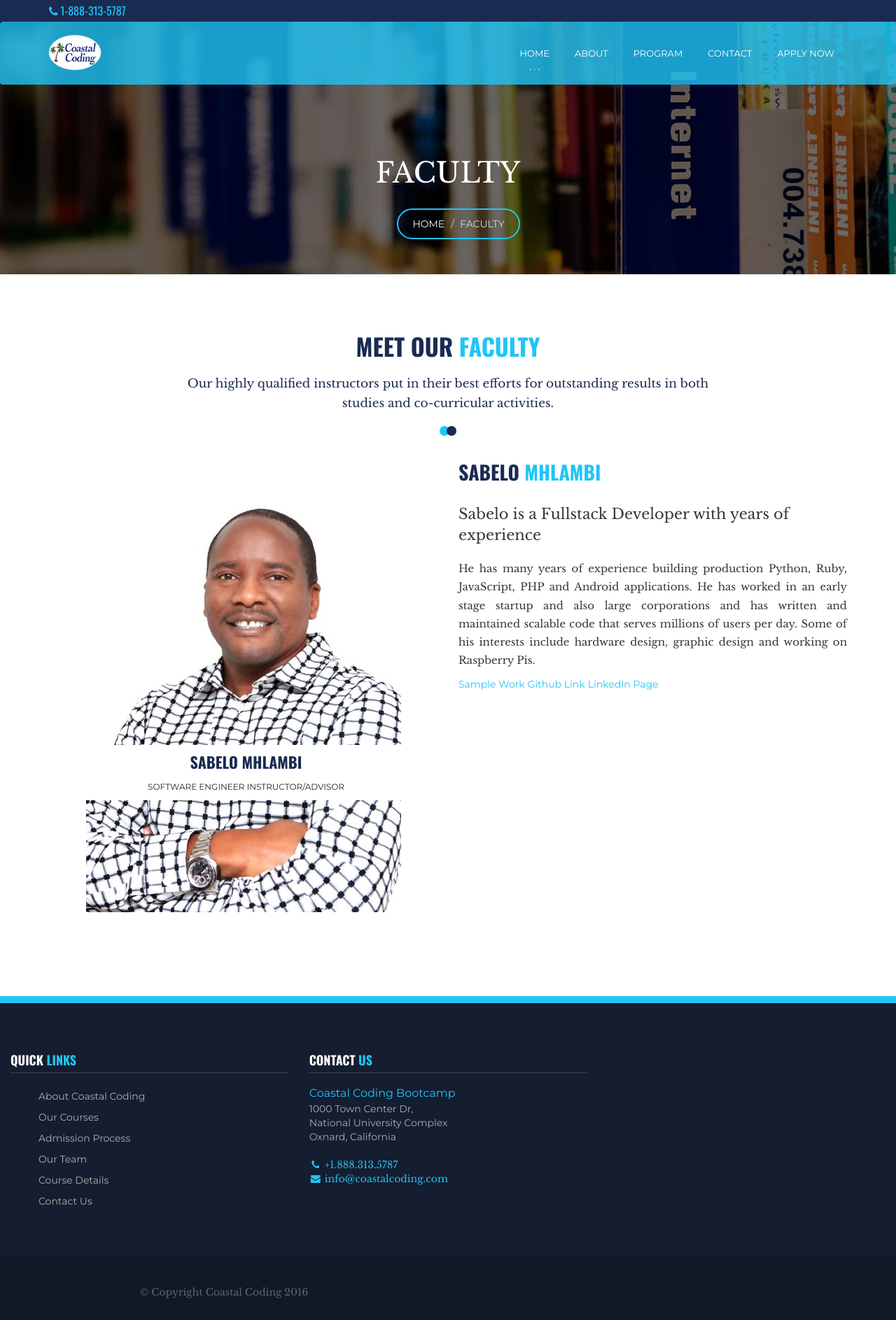
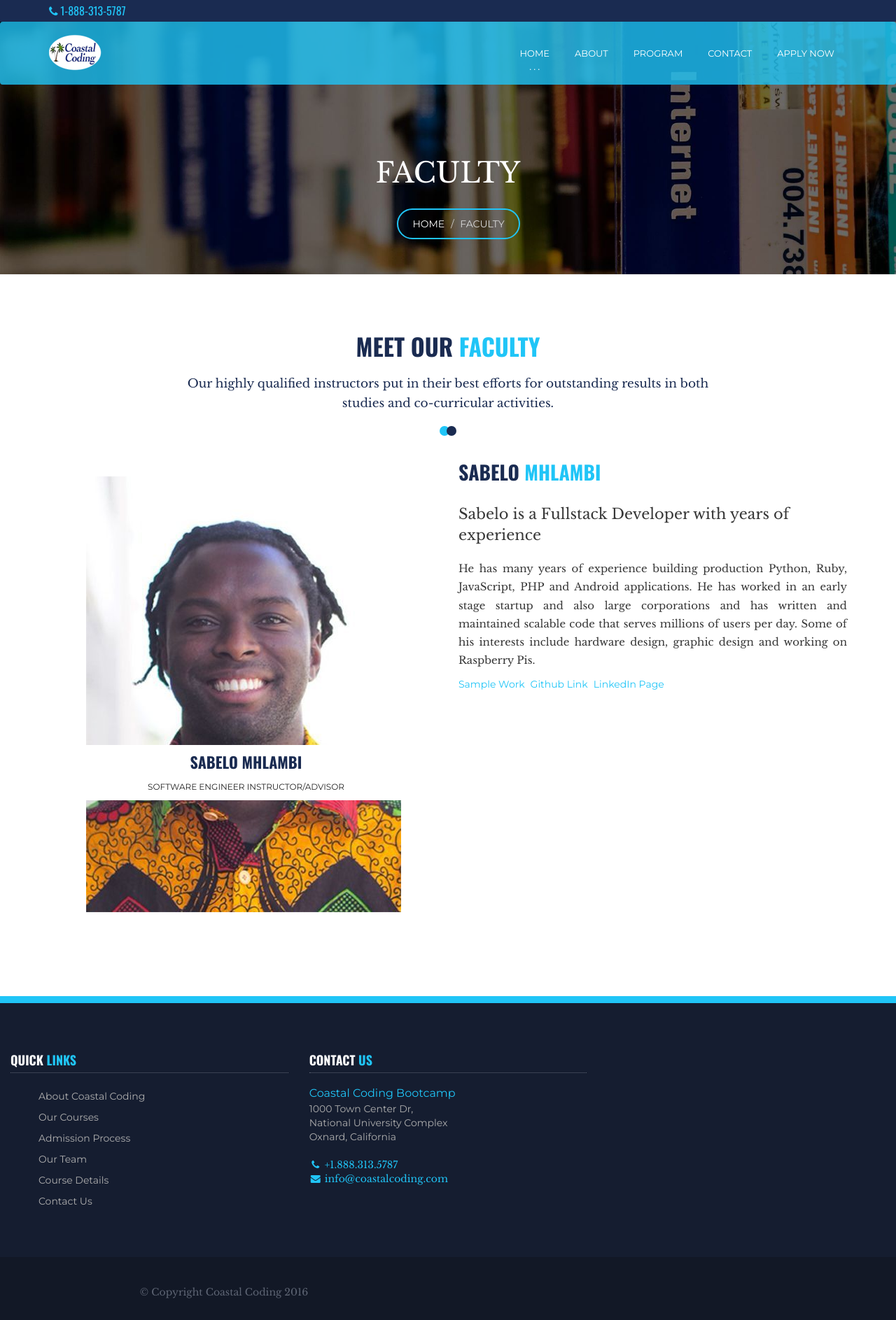
Before and after one commit to pfuzane1/Coastal-Coding, a Jekyll site: the page built from teacher-sabelo.html, in a window 1280 px wide. Shown: the whole page at 70% size. Built offline with Jekyll 4.4.1, drawn with Linux system fonts in a browser that asks for light colours.

Commit message:
Sabelos Image

```diff
--- a/teacher-sabelo.html
+++ b/teacher-sabelo.html
@@ -23,7 +23,7 @@ layout: default
             </div>
             <div class="col-sm-6">
                 <div class="teacher-card">
-                    <img src="images/teacher-13.jpg" class="teacher-img img-responsive" alt="">
+                    <img src="images/teacher-14.jpg" class="teacher-img img-responsive" alt="">
                     <div class="teacher-detail">
                         <h4 class="heading">Sabelo Mhlambi</h4>
                         <span class="position">Software Engineer Instructor/Advisor</span>
@@ -33,7 +33,7 @@ layout: default
                 <h3 class="heading">Sabelo <span class="color2">Mhlambi</span></h3>
                 <p class="lead">Sabelo is a Fullstack Developer with years of experience</p>
                 <p class="text-justify">He has many years of experience building production Python, Ruby, JavaScript, PHP and Android applications. He has worked in an early stage startup and also large corporations and has written and maintained scalable code that serves millions of users per day. Some of his interests include hardware design, graphic design and working on Raspberry Pis.</p>
-                <a href="http://sabelo.io">Sample Work</a>&nbsp;<a href="http://github.com/sabzo">Github Link</a>&nbsp;<a href="http://linkedin.com/in/sabelosethu">LinkedIn Page</a>
+                <a href="http://sabelo.io">Sample Work</a>&nbsp;&nbsp;<a href="http://github.com/sabzo">Github Link</a>&nbsp;&nbsp;<a href="http://linkedin.com/in/sabelosethu">LinkedIn Page</a>
             </div>
         </div>
     </div>
```
